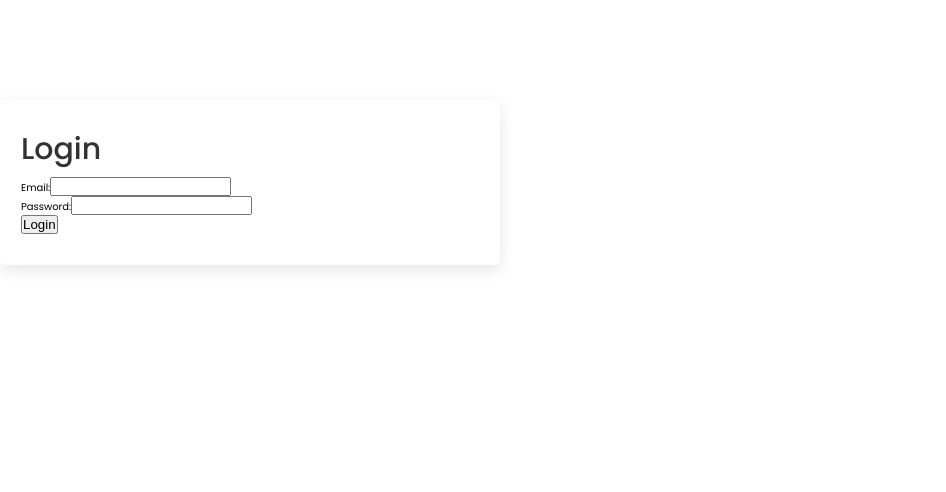
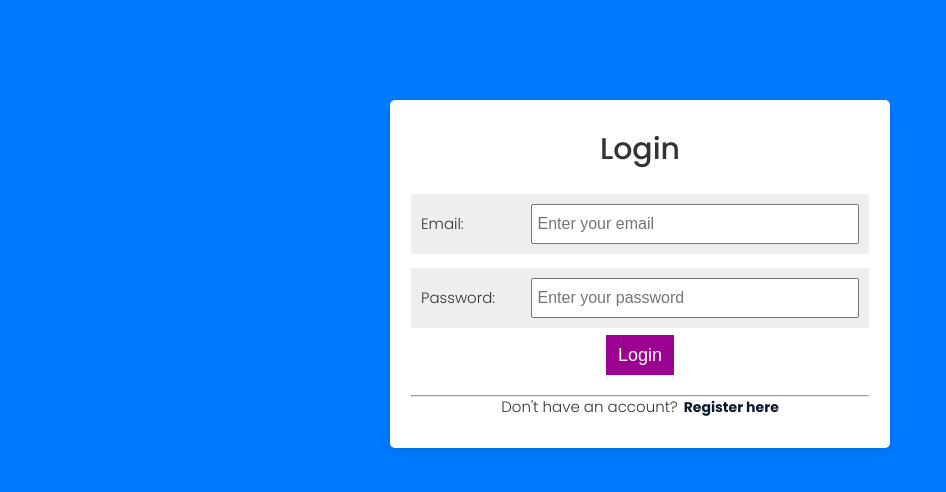
Before and after one commit to sahandev404/MERN-Task-Manager-App, a React (Create React App) app in the folder frontend/: page /login in a window 1280 px wide. Shown: the top 492 px of the page, without its empty margins (0-946 px from the left). Built offline with nearby package versions, Linux system fonts and the light colour scheme; no server answers.

Commit message:
Update Login.jsx

```diff
--- a/frontend/src/pages/Login.jsx
+++ b/frontend/src/pages/Login.jsx
@@ -1,6 +1,8 @@
 import React, { useState } from 'react';
 import { useNavigate } from 'react-router-dom';
 import axios from 'axios';
+import { URL } from '../App';
+import LoginForm from '../components/LoginForm';
 
 const Login = () => {
     const [email, setEmail] = useState('');
@@ -13,7 +15,7 @@ const Login = () => {
         setError('');
 
         try {
-            const response = await axios.post('/api/auth/login', { email, password });
+            const response = await axios.post(`${URL}/api/users/login`, { email, password });
             localStorage.setItem('token', response.data.token);
             navigate('/dashboard');
         } catch (err) {
@@ -22,32 +24,20 @@ const Login = () => {
     };
 
     return (
+        <div className="app">
         <div className="login-container">
-            <h2>Login</h2>
-            <form onSubmit={handleSubmit}>
-                <div className="form-group">
-                    <label htmlFor="email">Email:</label>
-                    <input
-                        type="email"
-                        id="email"
-                        value={email}
-                        onChange={(e) => setEmail(e.target.value)}
-                        required
-                    />
-                </div>
-                <div className="form-group">
-                    <label htmlFor="password">Password:</label>
-                    <input
-                        type="password"
-                        id="password"
-                        value={password}
-                        onChange={(e) => setPassword(e.target.value)}
-                        required
-                    />
-                </div>
-                {error && <p className="error">{error}</p>}
-                <button type="submit">Login</button>
-            </form>
+            <h2 className="--flex-center">Login</h2>
+            <LoginForm
+                email={email}
+                password={password}
+                setEmail={setEmail}
+                setPassword={setPassword}
+                error={error}
+                handleSubmit={handleSubmit}
+            />
+            <hr />
+            <p className="--flex-center">Don't have an account? <a href="/register"><b>&nbsp; Register here</b></a></p>
+        </div>
         </div>
     );
 };
```
